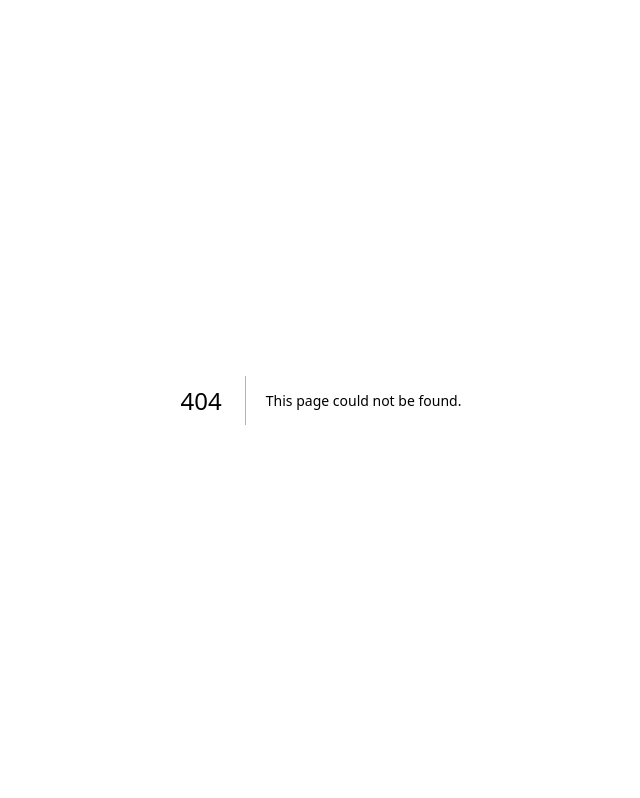
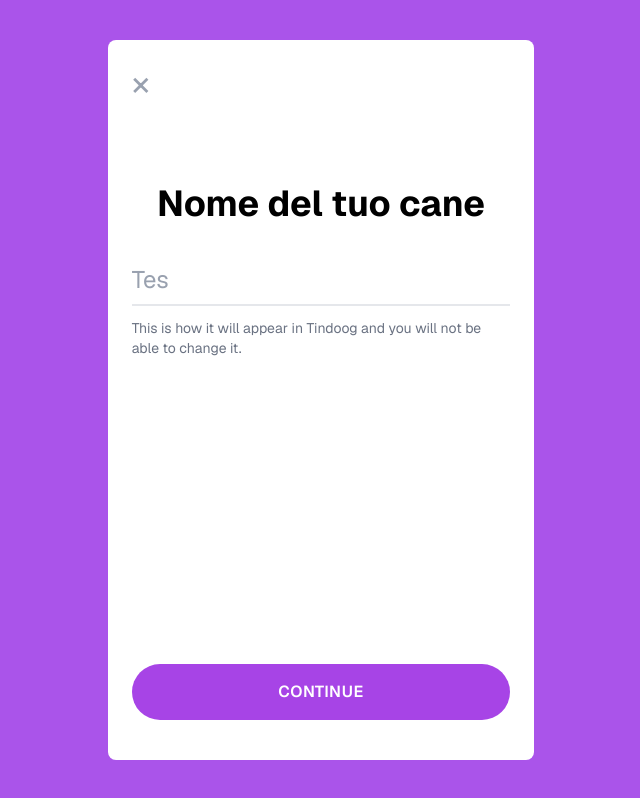
Before and after one commit to tpicchio/TinDoog, a Next.js app: page /registrazione in a window 1280 px wide. Before the commit this address had no page. Shown: the whole page, without its empty margins (319-959 px from the left). Built offline with nearby package versions, Linux system fonts and the light colour scheme.

Commit message:
Landing page completa, inizio gestione registrazione

```diff
--- a/src/app/page.js
+++ b/src/app/page.js
@@ -1,20 +1,38 @@
 import Image from "next/image";
+import Link from "next/link";
 
 export default function Home() {
   return (
-    <div className="flex justify-center h-screen w-screen bg-white">
-      <div className="flex flex-col justify-center items-center bg-[#AA54EA] h-screen w-1/3">
-        <div className="flex justify-center items-center gap-4 sm:gap-4">
+    <div className="flex justify-center items-center h-screen w-screen bg-white">
+      <div className="flex flex-col rounded-lg justify-center items-center bg-[#AA54EA] h-9/10 w-1/3">
+        <div className="flex justify-center items-center gap-4">
           <Image
           src="/tindoogIco.png"
           alt="Tindoog icon"
           width={100}
           height={100}
           />
-          <h1 className="font-semibold text-5xl">Tindoog</h1>
+          <h1 className="font-semibold text-5xl">TinDoog</h1>
         </div>
-        <button className="border">Accedi</button>
-        <button>Registrati</button>
+
+        <div className="text-center my-12">
+          <p className="text-xl">Benvenuto in TinDoog</p>
+          <p className="text-xl">accedi o registrati</p>
+          <p className="text-xl">qui sotto.</p>
+        </div>
+
+        <div className="flex flex-col items-center gap-4">
+          <button className="border border-white rounded-full px-16 py-3 uppercase w-64">
+            Accedi
+          </button>
+          <Link href="/registrazione">
+            <button
+            type="button"
+            className="border border-white rounded-full px-16 py-3 uppercase w-64 hover:bg-white">
+              Registrati
+            </button>
+          </Link>
+        </div>
       </div>
     </div>
 
--- /dev/null
+++ b/src/app/registrazione/page.js
@@ -0,0 +1,51 @@
+import React from 'react';
+
+export default function Registrazione() {
+  return (
+    // Contenitore principale: layout a colonna, altezza schermo, sfondo bianco e padding
+    <div className="flex justify-center items-center h-screen w-screen bg-[#AA54EA]">
+        <div className="flex flex-col h-9/10 w-1/3 rounded-lg bg-white p-6 font-sans">
+
+        {/* Icona di chiusura in alto a sinistra */}
+        <div className="self-start">
+            <button aria-label="Close" className="text-4xl text-gray-400 hover:text-gray-600">
+            ×
+            </button>
+        </div>
+
+        {/* Contenitore per il contenuto principale con margine superiore */}
+        <div className="mt-20">
+            {/* Titolo principale */}
+            <div className="flex justify-center">
+                <h1 className="text-4xl font-bold text-black text-center">
+                    Nome del tuo cane
+                </h1>
+            </div>
+
+            {/* Gruppo per input e testo di aiuto */}
+            <div className="mt-10">
+                <input
+                    type="text"
+                    placeholder="Tes"
+                    className="w-full border-0 border-b-2 border-gray-200 pb-2 text-2xl placeholder-gray-400 focus:outline-none focus:ring-0 focus:border-purple-500"
+                />
+                <p className="mt-3 text-sm text-gray-500">
+                    This is how it will appear in Tindoog and you will not be able to change it.
+                </p>
+            </div>
+        </div>
+
+        {/* Pulsante "CONTINUE" spinto in fondo alla pagina */}
+        <div className="mt-auto pb-4">
+            <button
+            type="button"
+            className="w-full bg-[#A744E6] text-white font-semibold py-4 rounded-full text-base tracking-wide hover:bg-purple-700 transition"
+            >
+            CONTINUE
+            </button>
+        </div>
+
+        </div>
+    </div>
+  );
+}
```
Also changed, not shown: 1 other file (tests, documents, lock files or other folders).
